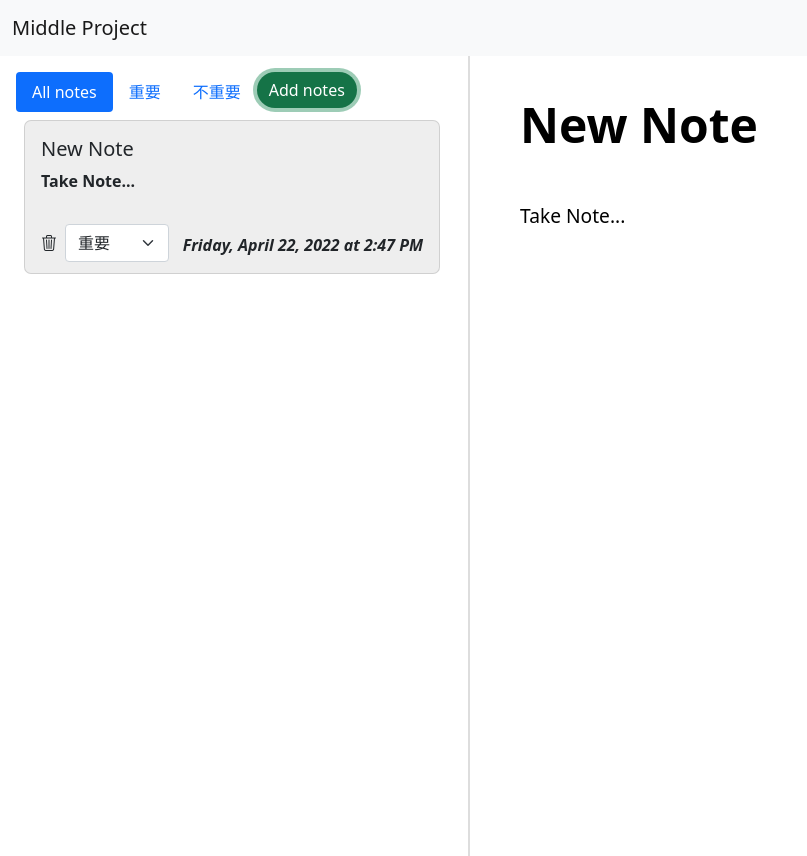
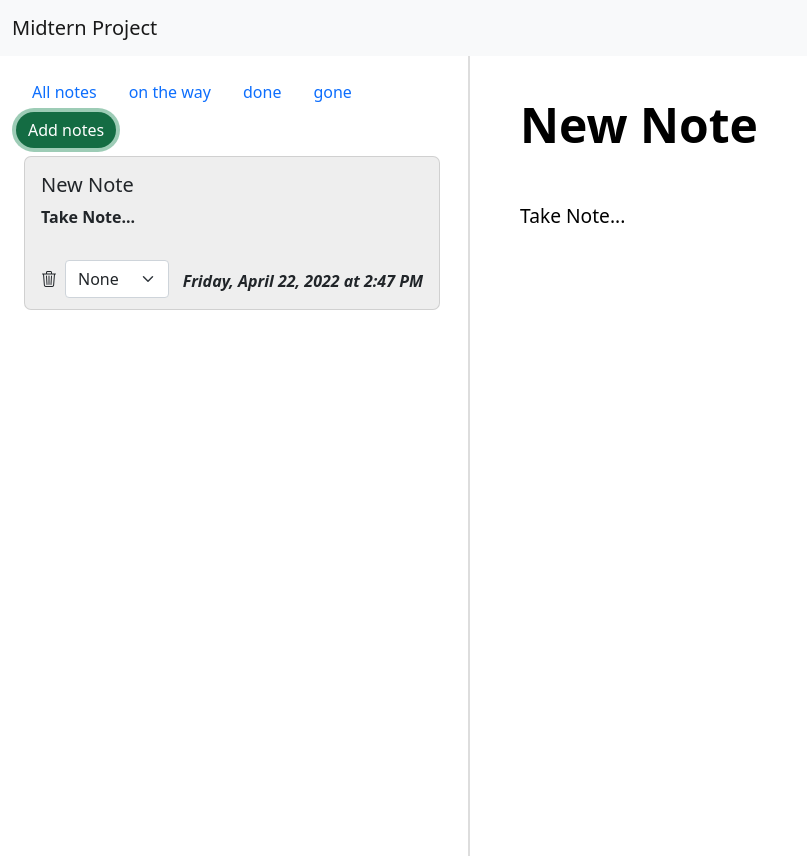
Before and after one commit to Will-Liao77/notes, a plain HTML site: page index.html in a window 1280 px wide. Both pictures are taken after a click on the button "Add notes". Shown: the whole page, without its empty margins (0-807 px from the left). Drawn offline with nearby package versions, Linux system fonts and the light colour scheme.

Commit message:
add nav-tab function

```diff
--- a/index.html
+++ b/index.html
@@ -16,12 +16,12 @@
       crossorigin="anonymous"
     />
     <link rel="stylesheet" href="css/style.css" />
-    <title>middle test</title>
+    <title>Midtern Project</title>
   </head>
   <body>
     <nav class="navbar navbar-light bg-light">
       <div class="container-fluid">
-        <a class="navbar-brand">Middle Project</a>
+        <a class="navbar-brand">Midtern Project</a>
       </div>
     </nav>
     <div class="notes" id="app">
--- a/js/NotesAPI.js
+++ b/js/NotesAPI.js
@@ -33,7 +33,7 @@ export default class NotesAPI {
 
     if (existing) {
       const index = notes.indexOf(existing);
-      console.log(index);
+      // console.log(index);
       notes.splice(index, 1);
       localStorage.setItem("NotesApp-notes", JSON.stringify(notes));
     } else {
--- a/js/NotesView.js
+++ b/js/NotesView.js
@@ -12,16 +12,17 @@ export default class NotesView {
     this.root.innerHTML = `
     <div class="notes_sidebar">
         <ul class="nav nav-pills">
-          <li class="nav-item">
-            <a class="nav-link active" aria-current="page" href="#"
-              >All notes</a
-            >
+          <li class="nav-item" data-type="all">
+            <a class="nav-link active "href="#">All notes</a>
           </li>
-          <li class="nav-item">
-            <a class="nav-link" href="#">重要</a>
+          <li class="nav-item" data-type="todo">
+            <a class="nav-link" href="#">on the way</a>
           </li>
-          <li class="nav-item">
-            <a class="nav-link" href="#">不重要</a>
+          <li class="nav-item" data-type="done">
+            <a class="nav-link" href="#">done</a>
+          </li>
+          <li class="nav-item" data-type="delete">
+            <a class="nav-link" href="#">gone</a>
           </li>
           <li class="nav-item">
             <button class="btn btn-success notes_Add" type="button">
@@ -29,7 +30,7 @@ export default class NotesView {
             </button>
           </li>
         </ul>
-
+        <input type="hidden" id="tabValue" value="all" />
         <div class="sidebar_content">
           <div class="card_list"></div>
         </div>
@@ -44,6 +45,35 @@ export default class NotesView {
     const btn_AddNote = this.root.querySelector(".notes_Add");
     const in_Title = this.root.querySelector(".notes_title");
     const in_Body = this.root.querySelector(".notes_body");
+    const filters = this.root.querySelectorAll(".nav-item");
+
+    filters.forEach((tab) => {
+      tab.addEventListener("click", function (e) {
+        e.preventDefault();
+        const tabType = this.getAttribute("data-type");
+        document.querySelectorAll(".nav-link").forEach((nav) => {
+          nav.classList.remove("active");
+        });
+        this.firstElementChild.classList.add("active");
+        // getItemsFilter(tabType);
+        document.querySelector("#tabValue").value = tabType;
+      });
+    });
+
+    // const getItemsFilter = function (type) {
+    //   let filtersItems = [];
+    //   switch (type) {
+    //     case "todo":
+    //       // filtersItems =
+    //       break;
+    //     case "done":
+    //       break;
+    //     case "delete":
+    //       break;
+    //     default:
+    //       break;
+    //   }
+    // };
 
     btn_AddNote.addEventListener("click", () => {
       this.onNoteAdd();
@@ -78,9 +108,10 @@ export default class NotesView {
                 timeStyle: "short",
               })}
           </div>
-          <select class="form-select w-25 selectorBox" aria-label="Default select example">
-            <option value="1">重要</option>
-            <option value="2">不重要</option>
+          <select class="form-select w-25 selectorBox">
+            <option selected>None</option>
+            <option value="processing">processing</option>
+            <option value="done">done</option>
           </select>
       </div>
   </div>
@@ -117,6 +148,31 @@ export default class NotesView {
   UpdateActiveNote(note) {
     this.root.querySelector(".notes_title").value = note.title;
     this.root.querySelector(".notes_body").value = note.body;
+
+    this.root.querySelectorAll(".form-select").forEach((select) => {
+      select.addEventListener("change", () => {
+        // console.log(select.parentElement.parentElement);
+        switch (select.value) {
+          case "processing":
+            // console.log("processing");
+            select.parentElement.parentElement.classList.remove("done");
+            select.parentElement.parentElement.classList.remove("none");
+            select.parentElement.parentElement.classList.add("processing");
+            break;
+          case "done":
+            // console.log("done");
+            select.parentElement.parentElement.classList.remove("processing");
+            select.parentElement.parentElement.classList.remove("none");
+            select.parentElement.parentElement.classList.add("done");
+            break;
+          default:
+            console.log("None");
+            break;
+        }
+      });
+    });
+
+    // selectBox.value = "done";
     // console.log(note.title);
     // console.log(this.root.querySelectorAll(".card_list"));
 
```
